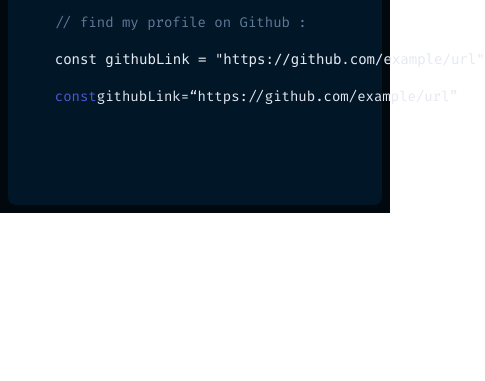
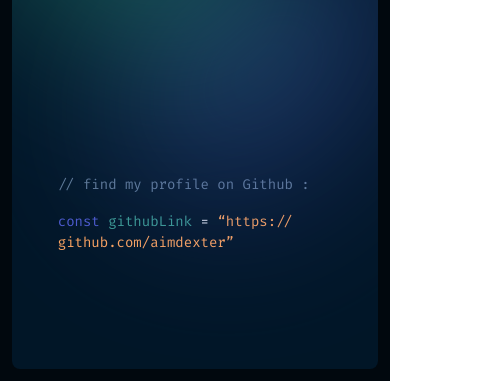
Before and after one commit to aimdexter/personal_portfolio, a website built with Vite: page index.html in a window 390 px wide. Shown: the part 463-844 px from the top of the page, 485 px wide, since content can reach past the window. Built offline with nearby package versions, Linux system fonts and the light colour scheme.

Commit message:
Mobile home page done

```diff
--- a/index.html
+++ b/index.html
@@ -51,6 +51,35 @@
           </a>
         </div>
         <div class="my_description">
+          <div class="bg">
+            <svg width="787" height="732" viewBox="0 0 787 732" fill="none" xmlns="http://www.w3.org/2000/svg">
+              <g opacity="0.4" filter="url(#filter0_f_56_2416)">
+                <path
+                  d="M483.68 557.455L363.223 528.518L312.899 492.106L327.857 396.09L426.639 385.072L425.733 316.517L539.631 285.966L613.001 303.591L566.58 453.436L494.912 472.126L483.68 557.455Z"
+                  fill="#4D5BCE" />
+              </g>
+              <g opacity="0.4" filter="url(#filter1_f_56_2416)">
+                <path
+                  d="M455.255 221.259L464.554 344.793L445.282 403.843L349.292 418.975L308.585 328.299L243.594 350.132L179.664 251.04L174 175.796L330.863 174.153L370.58 236.668L455.255 221.259Z"
+                  fill="#43D9AD" />
+              </g>
+              <defs>
+                <filter id="filter0_f_56_2416" x="138.899" y="111.966" width="648.102" height="619.489"
+                  filterUnits="userSpaceOnUse" color-interpolation-filters="sRGB">
+                  <feFlood flood-opacity="0" result="BackgroundImageFix" />
+                  <feBlend mode="normal" in="SourceGraphic" in2="BackgroundImageFix" result="shape" />
+                  <feGaussianBlur stdDeviation="87" result="effect1_foregroundBlur_56_2416" />
+                </filter>
+                <filter id="filter1_f_56_2416" x="0" y="0.152954" width="638.554" height="592.822"
+                  filterUnits="userSpaceOnUse" color-interpolation-filters="sRGB">
+                  <feFlood flood-opacity="0" result="BackgroundImageFix" />
+                  <feBlend mode="normal" in="SourceGraphic" in2="BackgroundImageFix" result="shape" />
+                  <feGaussianBlur stdDeviation="87" result="effect1_foregroundBlur_56_2416" />
+                </filter>
+              </defs>
+            </svg>
+
+          </div>
           <div class="desc_second">
             <div class="hi">
               Hi all. I am
@@ -64,22 +93,23 @@
             <div class="find_me">
               // find my profile on Github :
             </div>
-            <pre><code class="language-javascripts">const githubLink = "https://github.com/example/url"</code></pre>
             <div class="code">
-
-              <span class="var">const</span>
-              <span class="git">githubLink</span>
-              <span class="equal">=</span>
-              <span class="link">“https://github.com/example/url”</span>
+              <a href="https://github.com/aimdexter">
+                <span class="var">const</span>
+                <span class="git">githubLink</span>
+                <span class="equal">=</span>
+                <span class="http">“https://</span>
+                <span class="http">github.com/aimdexter”</span>
+                <span class="http"></span>
+              </a>
             </div>
           </div>
-
         </div>
       </div>
 
 
 
-      <div class="buttons">
+      <!-- <div class="buttons">
         <button class="btn-primary">start-game</button>
         <button class="btn-default">start-game</button>
         <button class="btn-ghost">start-game</button>
@@ -102,7 +132,7 @@
         <i class="ri-external-link-fill"></i>
         <i class="ri-mail-fill"></i>
         <i class="ri-phone-fill"></i>
-      </div>
+      </div> -->
 
     </div>
   </div>
--- a/src/style.css
+++ b/src/style.css
@@ -4,13 +4,16 @@
 
   @layer components {
     #app{
-       @apply p-2 bg-primary-blue-dark
-       font-fira
+       @apply p-3 bg-primary-blue-dark
+       font-fira overflow-hidden h-screen w-screen
     }
     .main{
-      @apply container mx-auto
+      @apply container mx-auto h-full
       bg-primary-blue-light rounded-lg
       text-secondary-gray-light text-labels
+    }
+    .content{
+      @apply h-full
     }
     .menu{
       @apply border-2 rounded-t-lg border-line
@@ -39,7 +42,10 @@
     }
     .my_description{
       @apply text-text flex flex-col justify-evenly
-      w-full  items-center h-[600px]
+      items-center relative overflow-hidden h-full
+    }
+    .bg{
+      @apply absolute
     }
     .desc_second{
       @apply w-3/4
@@ -60,15 +66,17 @@
       @apply  text-secondary-gray-light
     }
     .code{
-      @apply flex
-    }
-    span{
-      white-space:nowrap;
+      @apply flex flex-row flex-wrap gap-x-3
     }
     .var{
       @apply text-secondary-blue-soft
     }
-
+    .git{
+      @apply text-secondary-green-light
+    }
+    .http{
+      @apply text-accent-orange
+    }
 
 
 
--- a/tailwind.config.js
+++ b/tailwind.config.js
@@ -30,6 +30,9 @@
         'labels': '16px',
         'code': '14px',
       },
+      backgroundImage: {
+        'backgroundimage': "url('./src/assets/Blursgradient.svg')",
+      },
       fontFamily: {
         'fira': ['"Fira Code"', '"monospace"'],
       }
```
Also changed, not shown: src/assets/Background.svg (added), src/assets/Blursgradient.svg (deleted).
